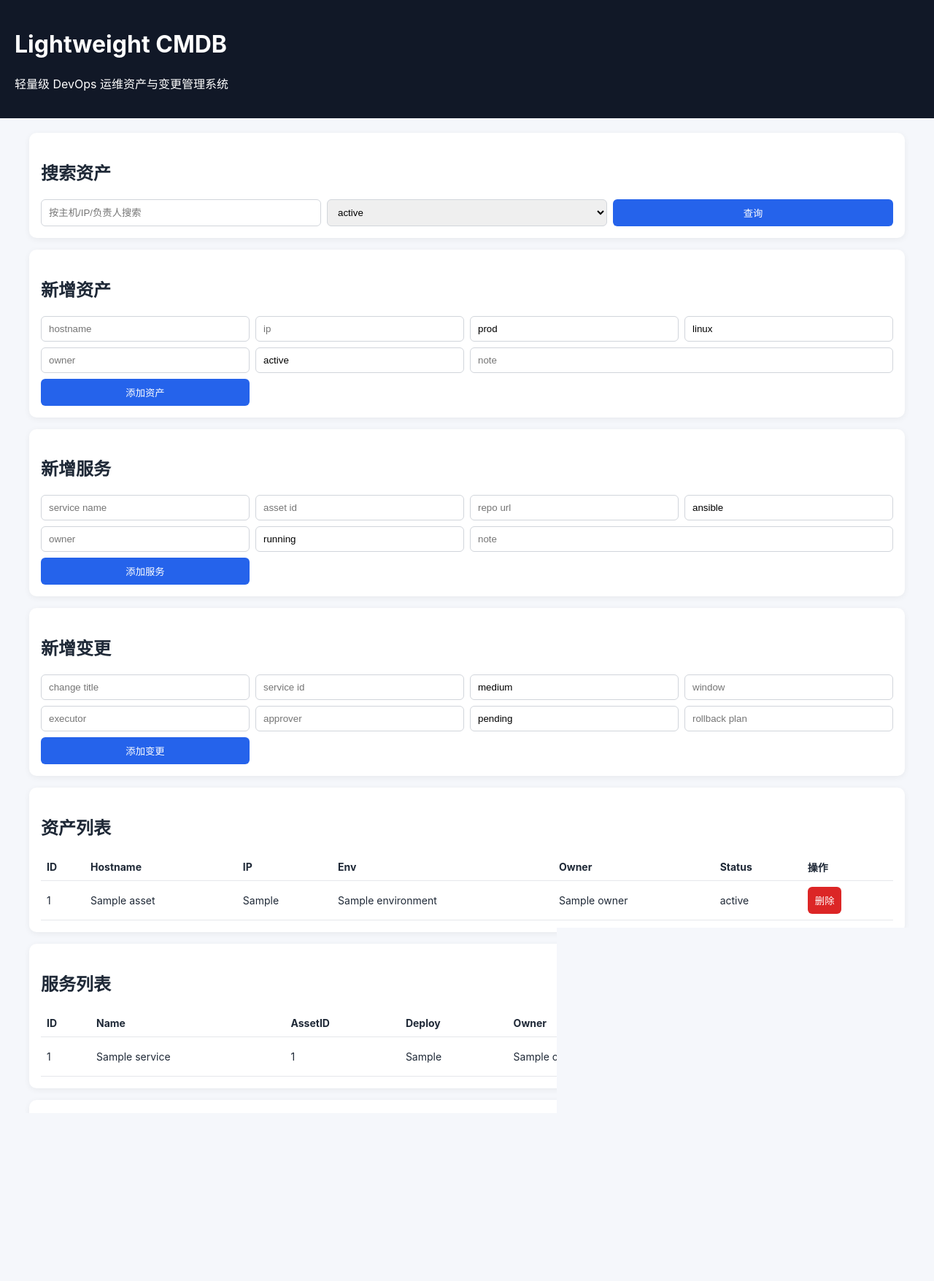
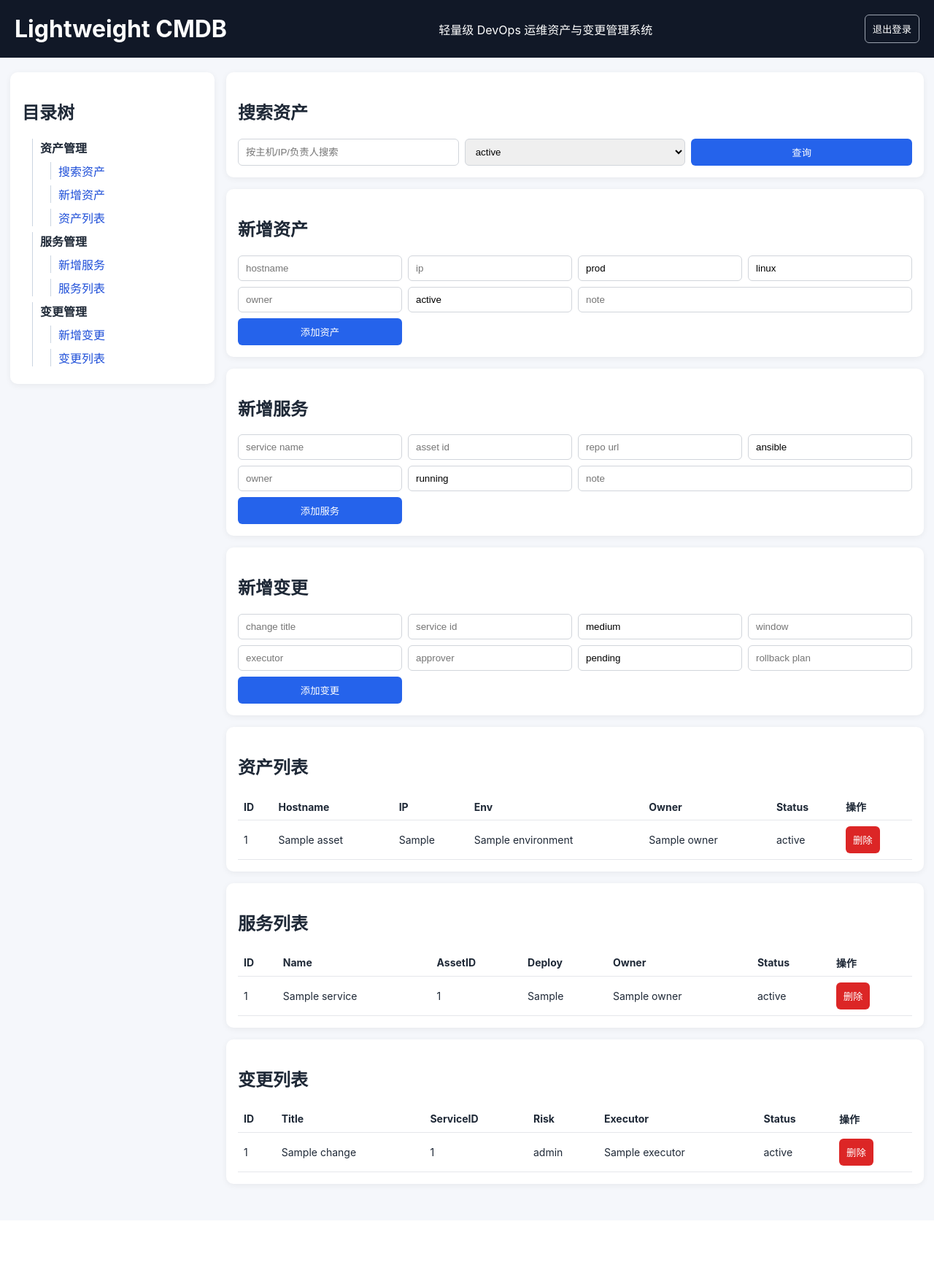
Before and after one commit to shuiguanglianyan/python, a FastAPI app: template app/templates/index.html in a window 1280 px wide. Shown: the whole page at 73% size. After the commit the page ends 1628 px from the top, so only its background shows below. Run offline with FastAPI, Linux system fonts and the light colour scheme; the template is opened without the code that fills it: most values are stand-ins (such as "Sample title", 1, 10 or a date in 2020).

Commit message:
feat: add login page and sidebar tree navigation

```diff
--- a/app/main.py
+++ b/app/main.py
@@ -21,6 +21,10 @@ def healthz():
     return {"status": "ok"}
 
 
+def is_logged_in(request: Request) -> bool:
+    return request.cookies.get("cmdb_auth") == "1"
+
+
 @app.get("/", response_class=HTMLResponse)
 def index(
     request: Request,
@@ -28,6 +32,9 @@ def index(
     status: str = "",
     db: Session = Depends(get_db),
 ):
+    if not is_logged_in(request):
+        return RedirectResponse(url="/login", status_code=303)
+
     asset_query = select(Asset)
     if q:
         pattern = f"%{q}%"
@@ -49,6 +56,34 @@ def index(
             "status": status,
         },
     )
+
+
+@app.get("/login", response_class=HTMLResponse)
+def login_page(request: Request):
+    if is_logged_in(request):
+        return RedirectResponse(url="/", status_code=303)
+    return templates.TemplateResponse("login.html", {"request": request, "error": ""})
+
+
+@app.post("/login", response_class=HTMLResponse)
+def login(request: Request, username: str = Form(...), password: str = Form(...)):
+    if username != "admin" or password != "admin":
+        return templates.TemplateResponse(
+            "login.html",
+            {"request": request, "error": "用户名或密码错误（默认 admin/admin）"},
+            status_code=400,
+        )
+
+    response = RedirectResponse(url="/", status_code=303)
+    response.set_cookie("cmdb_auth", "1", httponly=True, samesite="lax")
+    return response
+
+
+@app.post("/logout")
+def logout():
+    response = RedirectResponse(url="/login", status_code=303)
+    response.delete_cookie("cmdb_auth")
+    return response
 
 
 @app.post("/assets")
--- a/app/static/style.css
+++ b/app/static/style.css
@@ -13,12 +13,28 @@ header {
   background: #111827;
   color: #fff;
   padding: 20px;
+  display: flex;
+  align-items: center;
+  justify-content: space-between;
+  gap: 12px;
+  flex-wrap: wrap;
+}
+
+header h1,
+header p {
+  margin: 0;
+}
+
+.layout {
+  max-width: 1280px;
+  margin: 20px auto;
+  padding: 0 14px 30px;
+  display: grid;
+  grid-template-columns: 280px minmax(0, 1fr);
+  gap: 16px;
 }
 
 main {
-  max-width: 1200px;
-  margin: 20px auto;
-  padding: 0 14px 30px;
   display: grid;
   gap: 16px;
 }
@@ -30,16 +46,62 @@ main {
   box-shadow: 0 2px 8px rgba(0, 0, 0, 0.06);
 }
 
+.sidebar {
+  position: sticky;
+  top: 16px;
+  height: fit-content;
+}
+
+.tree,
+.tree ul {
+  list-style: none;
+  margin: 0;
+  padding-left: 14px;
+}
+
+.tree > li {
+  padding-left: 0;
+}
+
+.tree li {
+  margin: 8px 0;
+  border-left: 1px solid #cbd5e1;
+  padding-left: 10px;
+}
+
+.tree span {
+  font-weight: 600;
+}
+
+.tree a {
+  color: #1d4ed8;
+  text-decoration: none;
+}
+
+.tree a:hover {
+  text-decoration: underline;
+}
+
 .grid {
   display: grid;
   gap: 8px;
 }
 
-.grid-3 { grid-template-columns: repeat(3, minmax(0, 1fr)); }
-.grid-4 { grid-template-columns: repeat(4, minmax(0, 1fr)); }
-.span-2 { grid-column: span 2; }
+.grid-3 {
+  grid-template-columns: repeat(3, minmax(0, 1fr));
+}
 
-input, select, button {
+.grid-4 {
+  grid-template-columns: repeat(4, minmax(0, 1fr));
+}
+
+.span-2 {
+  grid-column: span 2;
+}
+
+input,
+select,
+button {
   padding: 9px 10px;
   border-radius: 6px;
   border: 1px solid #d1d5db;
@@ -52,21 +114,65 @@ button {
   cursor: pointer;
 }
 
-button.danger { background: #dc2626; }
+button.outline {
+  background: transparent;
+  border: 1px solid #9ca3af;
+}
+
+button.danger {
+  background: #dc2626;
+}
 
 table {
   width: 100%;
   border-collapse: collapse;
 }
 
-th, td {
+th,
+td {
   border-bottom: 1px solid #e5e7eb;
   text-align: left;
   padding: 8px;
   font-size: 14px;
 }
 
+.login-page {
+  min-height: 100vh;
+  display: grid;
+  place-items: center;
+}
+
+.login-container {
+  width: 100%;
+  max-width: 420px;
+  padding: 16px;
+}
+
+.login-card h1 {
+  margin-top: 0;
+}
+
+.error {
+  color: #b91c1c;
+}
+
+@media (max-width: 1024px) {
+  .layout {
+    grid-template-columns: 1fr;
+  }
+
+  .sidebar {
+    position: static;
+  }
+}
+
 @media (max-width: 900px) {
-  .grid-3, .grid-4 { grid-template-columns: repeat(1, minmax(0, 1fr)); }
-  .span-2 { grid-column: span 1; }
+  .grid-3,
+  .grid-4 {
+    grid-template-columns: repeat(1, minmax(0, 1fr));
+  }
+
+  .span-2 {
+    grid-column: span 1;
+  }
 }
--- a/app/templates/index.html
+++ b/app/templates/index.html
@@ -10,10 +10,42 @@
     <header>
       <h1>Lightweight CMDB</h1>
       <p>轻量级 DevOps 运维资产与变更管理系统</p>
+      <form method="post" action="/logout">
+        <button type="submit" class="outline">退出登录</button>
+      </form>
     </header>
 
+    <div class="layout">
+      <aside class="sidebar card">
+        <h2>目录树</h2>
+        <ul class="tree">
+          <li>
+            <span>资产管理</span>
+            <ul>
+              <li><a href="#search-assets">搜索资产</a></li>
+              <li><a href="#new-asset">新增资产</a></li>
+              <li><a href="#asset-list">资产列表</a></li>
+            </ul>
+          </li>
+          <li>
+            <span>服务管理</span>
+            <ul>
+              <li><a href="#new-service">新增服务</a></li>
+              <li><a href="#service-list">服务列表</a></li>
+            </ul>
+          </li>
+          <li>
+            <span>变更管理</span>
+            <ul>
+              <li><a href="#new-change">新增变更</a></li>
+              <li><a href="#change-list">变更列表</a></li>
+            </ul>
+          </li>
+        </ul>
+      </aside>
+
       <main>
-      <section class="card">
+        <section class="card" id="search-assets">
           <h2>搜索资产</h2>
           <form method="get" action="/" class="grid grid-3">
             <input type="text" name="q" value="{{ q }}" placeholder="按主机/IP/负责人搜索" />
@@ -26,7 +58,7 @@
           </form>
         </section>
 
-      <section class="card">
+        <section class="card" id="new-asset">
           <h2>新增资产</h2>
           <form method="post" action="/assets" class="grid grid-4">
             <input required name="hostname" placeholder="hostname" />
@@ -40,7 +72,7 @@
           </form>
         </section>
 
-      <section class="card">
+        <section class="card" id="new-service">
           <h2>新增服务</h2>
           <form method="post" action="/services" class="grid grid-4">
             <input required name="name" placeholder="service name" />
@@ -54,7 +86,7 @@
           </form>
         </section>
 
-      <section class="card">
+        <section class="card" id="new-change">
           <h2>新增变更</h2>
           <form method="post" action="/changes" class="grid grid-4">
             <input required name="title" placeholder="change title" />
@@ -69,7 +101,7 @@
           </form>
         </section>
 
-      <section class="card">
+        <section class="card" id="asset-list">
           <h2>资产列表</h2>
           <table>
             <thead>
@@ -90,7 +122,7 @@
           </table>
         </section>
 
-      <section class="card">
+        <section class="card" id="service-list">
           <h2>服务列表</h2>
           <table>
             <thead>
@@ -111,7 +143,7 @@
           </table>
         </section>
 
-      <section class="card">
+        <section class="card" id="change-list">
           <h2>变更列表</h2>
           <table>
             <thead>
@@ -132,5 +164,6 @@
           </table>
         </section>
       </main>
+    </div>
   </body>
 </html>
```
Also changed, not shown: app/templates/login.html (added, +25 -0 lines), tests/test_app.py (+17 -0 lines). Lines whose indentation alone changed are shown as unchanged.
